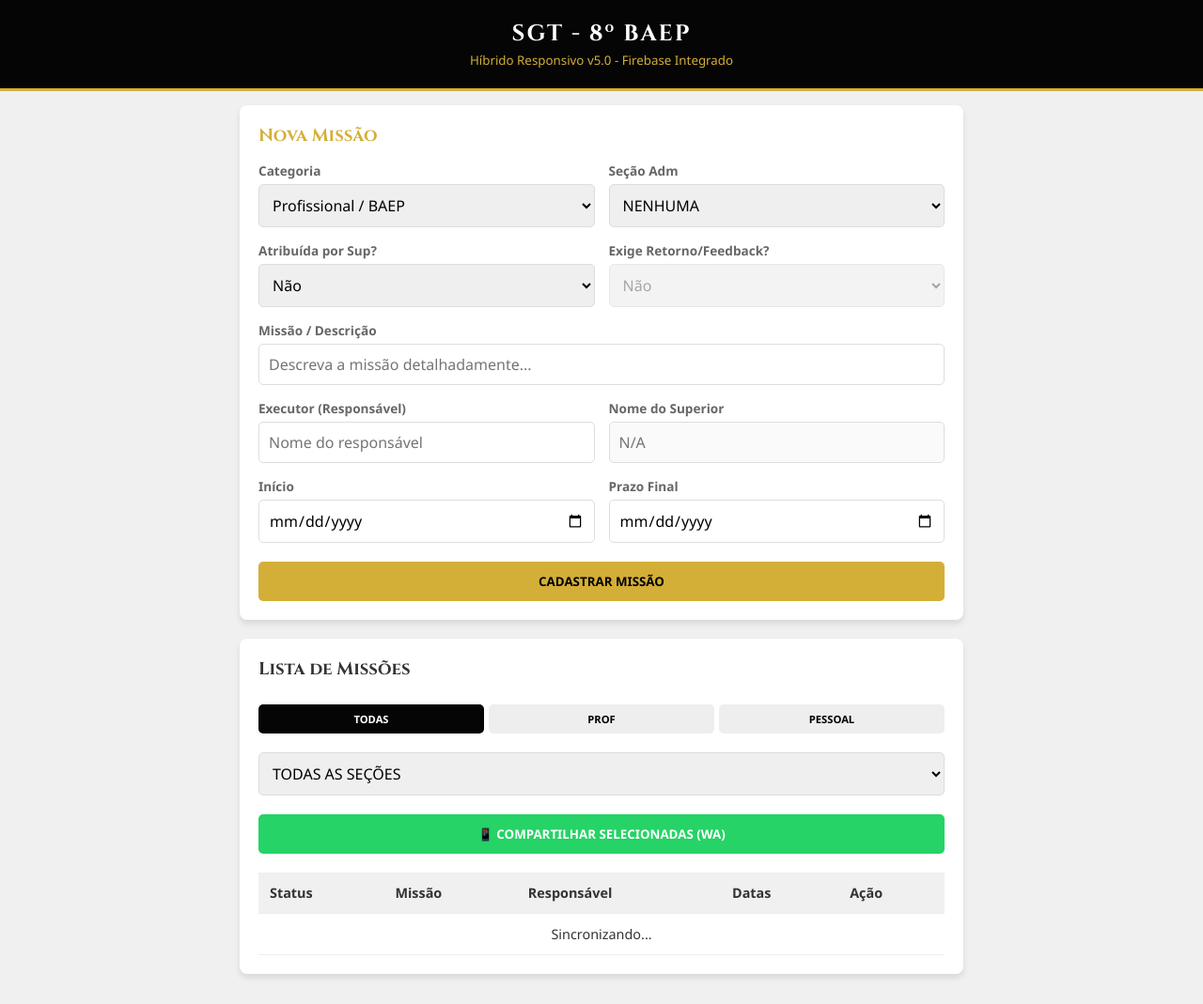
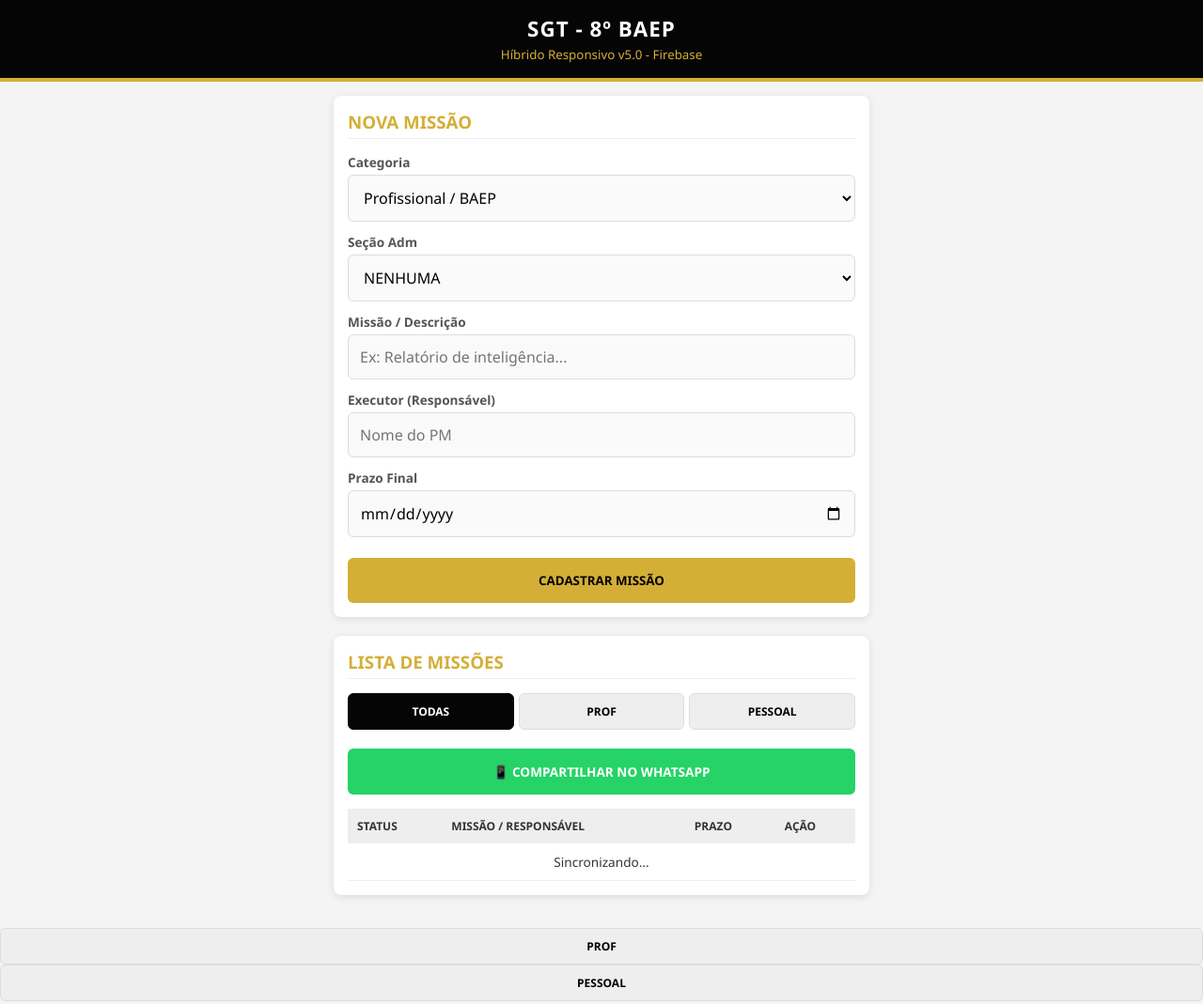
Before and after one commit to jpromao1-design/Gestao-demandas-romao, a plain HTML site: page index.html in a window 1280 px wide. Shown: the top 1069 px of the page at 94% size. Drawn offline with Linux system fonts and the light colour scheme; files that its build step writes are made by us from their sources; no server answers.

Commit message:
Refactor index.html structure and styles
Refactor HTML structure and styles for better readability and maintainability. Update topbar and card elements for consistency.

```diff
--- a/index.html
+++ b/index.html
@@ -4,102 +4,232 @@
   <meta charset="UTF-8" />
   <meta name="viewport" content="width=device-width, initial-scale=1.0, maximum-scale=1.0, user-scalable=no" />
   <meta name="theme-color" content="#050505" />
-    <meta name="mobile-web-app-capable" content="yes" />
-    <meta name="apple-mobile-web-app-capable" content="yes" />
-    <meta name="apple-mobile-web-app-status-bar-style" content="black-translucent" />
   <title>SGT 8º BAEP - Gestão de Performance</title>
 
-    <link rel="stylesheet" href="css/style.css" />
+  <style>
+    :root {
+      --primary: #d4af37; /* Dourado BAEP */
+      --bg-dark: #050505;
+      --card-bg: #ffffff;
+      --text-main: #333;
+      --border: #ddd;
+    }
 
-    <link href="https://fonts.googleapis.com/css2?family=Cinzel:wght@700&family=Roboto:wght@400;700&display=swap" rel="stylesheet">
+    * { box-sizing: border-box; margin: 0; padding: 0; font-family: 'Segoe UI', Roboto, sans-serif; }
+
+    body { background-color: #f4f4f4; color: var(--text-main); padding-bottom: 30px; }
+
+    /* Barra Superior */
+    .topbar {
+      background: var(--bg-dark);
+      color: white;
+      padding: 15px;
+      text-align: center;
+      border-bottom: 4px solid var(--primary);
+    }
+
+    .topbar h1 { font-size: 1.4rem; letter-spacing: 1px; }
+
+    .container { padding: 15px; max-width: 600px; margin: 0 auto; }
+
+    /* Cards */
+    .card {
+      background: var(--card-bg);
+      padding: 15px;
+      border-radius: 8px;
+      box-shadow: 0 2px 8px rgba(0,0,0,0.1);
+      margin-bottom: 20px;
+    }
+
+    .card h3 { color: var(--primary); margin-bottom: 15px; border-bottom: 1px solid #eee; padding-bottom: 5px; }
+
+    /* Formulário */
+    .grid-form { display: flex; flex-direction: column; gap: 12px; }
+
+    .form-group { display: flex; flex-direction: column; }
+
+    label { font-size: 0.85rem; font-weight: bold; margin-bottom: 4px; color: #555; }
+
+    input, select {
+      padding: 12px;
+      border: 1px solid var(--border);
+      border-radius: 6px;
+      font-size: 16px; /* Evita zoom no mobile */
+      background: #fafafa;
+    }
+
+    /* Botões */
+    .btn {
+      width: 100%;
+      padding: 15px;
+      border: none;
+      border-radius: 6px;
+      font-weight: bold;
+      text-transform: uppercase;
+      cursor: pointer;
+      transition: 0.2s;
+    }
+
+    .btn-gold { background: var(--primary); color: black; margin-top: 10px; }
+
+    .filter-group { display: flex; gap: 5px; margin-bottom: 10px; }
+
+    .btn-filter { flex: 1; padding: 10px; font-size: 0.75rem; background: #eee; border: 1px solid #ddd; }
+
+    .btn-filter.active { background: var(--bg-dark); color: white; border-color: var(--bg-dark); }
+
+    .btn-wa { background: #25d366; color: white; margin-top: 10px; font-size: 0.85rem; }
+
+    /* Tabela Responsiva */
+    .table-wrapper { overflow-x: auto; margin-top: 15px; }
+
+    table { width: 100%; border-collapse: collapse; min-width: 400px; }
+
+    th { background: #eee; text-align: left; padding: 10px; font-size: 0.75rem; text-transform: uppercase; }
+
+    td { padding: 10px; border-bottom: 1px solid #eee; font-size: 0.85rem; vertical-align: top; }
+
+    .badge { padding: 3px 6px; border-radius: 4px; font-size: 0.7rem; font-weight: bold; background: var(--primary); color: #000; }
+  </style>
 </head>
 <body>
 
   <div class="topbar">
-        <h1 style="font-family: 'Cinzel', serif;">SGT - 8º BAEP</h1>
-        <small style="color: #d4af37">Híbrido Responsivo v5.0 - Firebase Integrado</small>
+    <h1>SGT - 8º BAEP</h1>
+    <small style="color: var(--primary)">Híbrido Responsivo v5.0 - Firebase</small>
   </div>
 
   <div class="container">
 
     <div class="card">
-            <h3 style="margin-top:0; color: #d4af37; font-family:'Cinzel', serif; margin-bottom: 15px;">Nova Missão</h3>
-
+      <h3>NOVA MISSÃO</h3>
       <div class="grid-form">
-                <div>
+        <div class="form-group">
           <label>Categoria</label>
-                    <select id="task-category" onchange="toggleFields()">
+          <select id="task-category">
             <option value="PROFISSIONAL">Profissional / BAEP</option>
             <option value="PESSOAL">Pessoal / Outros</option>
           </select>
         </div>
 
-                <div>
+        <div class="form-group">
           <label>Seção Adm</label>
           <select id="task-secao">
             <option value="NENHUMA">NENHUMA</option>
-                        <option value="P1">P1</option>
-                        <option value="P2">P2</option>
-                        <option value="P3">P3</option>
-                        <option value="P4">P4</option>
-                        <option value="P5">P5</option>
-                        <option value="SJD">SJD</option>
+            <option value="P1">P1</option><option value="P2">P2</option>
+            <option value="P3">P3</option><option value="P4">P4</option>
+            <option value="P5">P5</option><option value="SJD">SJD</option>
           </select>
         </div>
 
-                <div>
-                    <label>Atribuída por Sup?</label>
-                    <select id="task-tem-superior" onchange="toggleFields()">
-                        <option value="NAO">Não</option>
-                        <option value="SIM">Sim</option>
-                    </select>
+        <div class="form-group">
+          <label>Missão / Descrição</label>
+          <input type="text" id="task-desc" placeholder="Ex: Relatório de inteligência...">
         </div>
 
-                <div>
-                    <label id="label-exige-feedback">Exige Retorno/Feedback?</label>
-                    <select id="task-exige-feedback" disabled>
-                        <option value="NAO">Não</option>
-                        <option value="SIM">Sim, após conclusão</option>
-                    </select>
+        <div class="form-group">
+          <label>Executor (Responsável)</label>
+          <input type="text" id="task-executor" placeholder="Nome do PM">
         </div>
 
-                <div style="grid-column: 1 / -1;">
-                    <label>Missão / Descrição</label>
-                    <input type="text" id="task-desc" placeholder="Descreva a missão detalhadamente...">
-                </div>
-
-                <div>
-                    <label>Executor (Responsável)</label>
-                    <input type="text" id="task-executor" placeholder="Nome do responsável">
-                </div>
-
-                <div>
-                    <label id="label-superior">Nome do Superior</label>
-                    <input type="text" id="task-superior" disabled placeholder="N/A">
-                </div>
-
-                <div>
-                    <label>Início</label>
-                    <input type="date" id="task-created-at">
-                </div>
-
-                <div>
+        <div class="form-group">
           <label>Prazo Final</label>
           <input type="date" id="task-deadline">
         </div>
+
+        <button class="btn btn-gold" onclick="addTask()">Cadastrar Missão</button>
       </div>
-
-            <button class="btn btn-gold" onclick="addTask()" style="margin-top: 20px;">
-                Cadastrar Missão
-            </button>
     </div>
 
     <div class="card">
-            <h3 style="margin-bottom: 15px; font-family:'Cinzel', serif;">Lista de Missões</h3>
+      <h3>LISTA DE MISSÕES</h3>
 
-            <div class="toolbar-actions">
       <div class="filter-group">
-                    <button class="btn btn-filter active" id="f-all" onclick="setFilter('ALL')">TODAS</button>
+        <button class="btn btn-filter active" onclick="setFilter('ALL')">TODAS</button>
+        <button class="btn btn-filter" onclick="setFilter('PROF')">PROF</button>
+        <button class="btn btn-filter" onclick="setFilter('PESSOAL')">PESSOAL</button>
+      </div>
+
+      <button class="btn btn-wa" onclick="shareWA()">📱 COMPARTILHAR NO WHATSAPP</button>
+
+      <div class="table-wrapper">
+        <table>
+          <thead>
+            <tr>
+              <th>Status</th>
+              <th>Missão / Responsável</th>
+              <th>Prazo</th>
+              <th>Ação</th>
+            </tr>
+          </thead>
+          <tbody id="task-list">
+            </tbody>
+        </table>
+      </div>
+    </div>
+
+  </div>
+
+  <script type="module">
+    const { db, collection, addDoc, getDocs, serverTimestamp, query, orderBy, doc, deleteDoc } = window.firebaseDB;
+
+    async function addTask() {
+      const desc = document.getElementById('task-desc').value;
+      const category = document.getElementById('task-category').value;
+      const secao = document.getElementById('task-secao').value;
+      const executor = document.getElementById('task-executor').value;
+      const deadline = document.getElementById('task-deadline').value;
+
+      if (!desc || !executor) {
+        alert("Capitão, preencha a descrição e o executor!");
+        return;
+      }
+
+      try {
+        await addDoc(collection(db, "missoes"), {
+          descricao: desc,
+          categoria: category,
+          secao: secao,
+          executor: executor,
+          prazo: deadline,
+          status: "PENDENTE",
+          criadoEm: serverTimestamp()
+        });
+        alert("Missão cadastrada!");
+        location.reload(); // Recarrega para atualizar a lista
+      } catch (e) { console.error(e); }
+    }
+
+    async function renderTasks() {
+      const taskList = document.getElementById('task-list');
+      try {
+        const q = query(collection(db, "missoes"), orderBy("criadoEm", "desc"));
+        const snap = await getDocs(q);
+        taskList.innerHTML = "";
+        snap.forEach((d) => {
+          const t = d.data();
+          taskList.innerHTML += `
+            <tr>
+              <td><span class="badge">${t.status}</span></td>
+              <td><strong>${t.descricao}</strong><br><small>${t.executor} (${t.secao})</small></td>
+              <td>${t.prazo}</td>
+              <td><button onclick="deleteTask('${d.id}')" style="color:red; background:none; border:none; font-weight:bold;">X</button></td>
+            </tr>`;
+        });
+      } catch (e) { console.error(e); }
+    }
+
+    window.addTask = addTask;
+    window.deleteTask = async (id) => {
+      if(confirm("Excluir missão?")) {
+        await deleteDoc(doc(db, "missoes", id));
+        renderTasks();
+      }
+    };
+    renderTasks();
+  </script>
+</body>
+</html>
                     <button class="btn btn-filter" id="f-prof" onclick="setFilter('PROFISSIONAL')">PROF</button>
                     <button class="btn btn-filter" id="f-pessoal" onclick="setFilter('PESSOAL')">PESSOAL</button>
                 </div>
```
Lines whose indentation alone changed are shown as unchanged.
